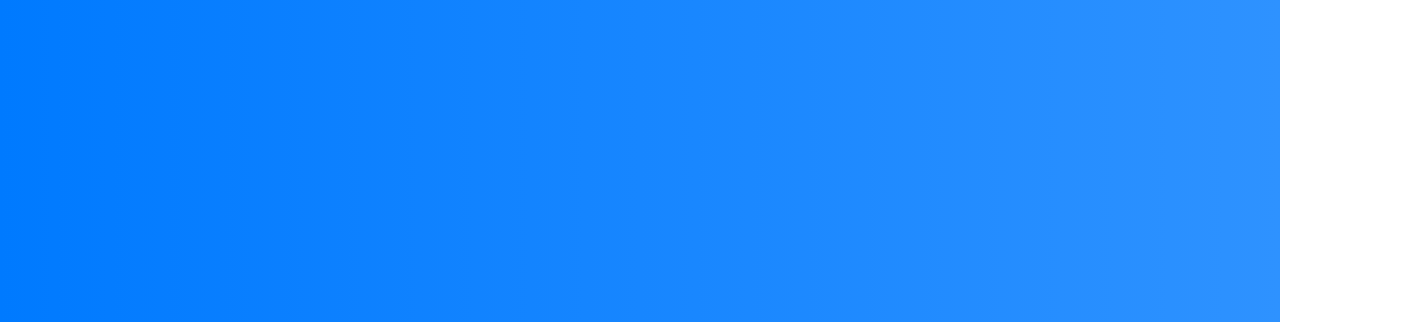
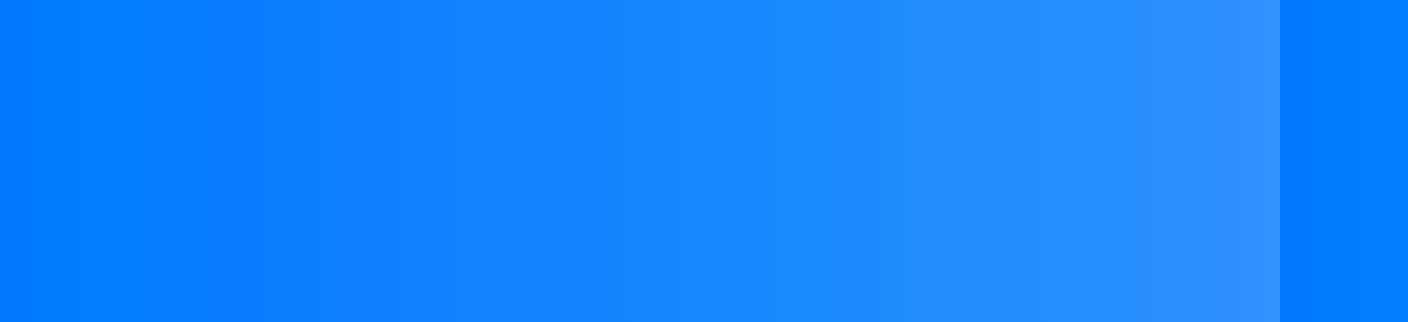
Before and after one commit to thangaraj54321/stopwatch, a plain HTML site: page index.html in a window 1280 px wide. Shown: the top 322 px of the page, 1408 px wide, since content can reach past the window. Drawn offline with Linux system fonts and the light colour scheme.

Commit message:
Update style.css

```diff
--- a/style.css
+++ b/style.css
@@ -11,8 +11,8 @@ body{
     display: flex;
     align-items: center;
     justify-content: center;
-    height: 100vh;
-    width: 100%;
+    height: 110vh;
+    width: 110%;
 }
 .container{
     background: white;
```
